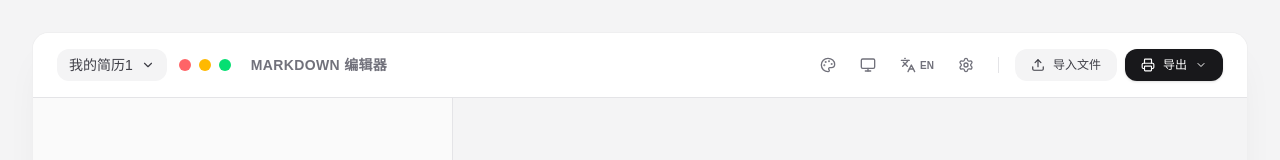
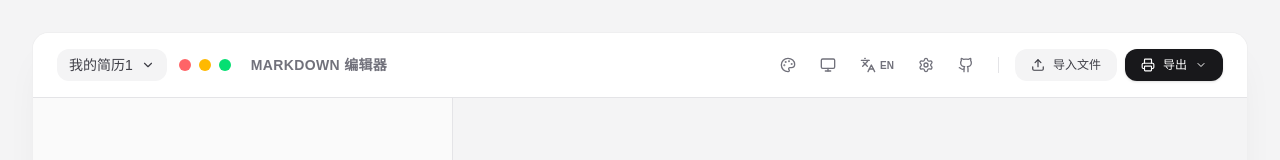
Before and after one commit to jonbrown66/openResume, a Next.js app: page / in a window 1280 px wide. Shown: the top 160 px of the page. Built offline with nearby package versions, Linux system fonts and the light colour scheme; a web font is replaced by a local one.

Commit message:
Add GitHub project link to the header

```diff
--- a/src/components/AppHeader.tsx
+++ b/src/components/AppHeader.tsx
@@ -11,6 +11,7 @@ import {
   Upload,
   ChevronDown,
   Palette,
+  Github,
 } from 'lucide-react';
 
 import type { AppLanguage, AppTheme, TranslationSet, ResumeTemplate } from '@/config/ui';
@@ -23,6 +24,8 @@ import { ProjectSelector } from './ProjectSelector';
 import type { ResumeThemeConfig } from '@/types/theme';
 import { ThemeEditorPanel } from './ThemeEditorPanel';
 import { buttonHoverVariants, springTransition } from '@/lib/motion';
+
+const PROJECT_GITHUB_URL = 'https://github.com/jonbrown66/openResume';
 
 interface AppHeaderProps {
   fileInputRef: RefObject<HTMLInputElement | null>;
@@ -203,6 +206,19 @@ export const AppHeader = memo(function AppHeader({
           <Settings size={16} />
         </motion.button>
 
+        <motion.a
+          href={PROJECT_GITHUB_URL}
+          target="_blank"
+          rel="noreferrer"
+          className="p-2 rounded-lg hover:bg-zinc-100 dark:hover:bg-zinc-800 text-zinc-500 dark:text-zinc-400 transition-colors flex items-center justify-center"
+          title={t.githubProject}
+          aria-label={t.githubProject}
+          whileHover={{ scale: 1.1 }}
+          whileTap={{ scale: 0.95 }}
+        >
+          <Github size={16} />
+        </motion.a>
+
         <div className="hidden sm:block w-px h-4 bg-zinc-200 dark:bg-zinc-700 mx-1 sm:mx-2"></div>
 
         <input
--- a/src/config/ui.ts
+++ b/src/config/ui.ts
@@ -100,6 +100,7 @@ export const translations = {
     aiConnectionFailed: 'Connection test failed',
     aiConnectionMissingApiKey: 'Please enter an API key before testing the model.',
     aiConnectionMissingModel: 'Please enter a model name before testing the connection.',
+    githubProject: 'Open GitHub Project',
     // LLM Config
     llmConfigTitle: 'AI Engine Configuration',
     llmConfigDesc: 'Manage your AI interface credentials',
@@ -217,6 +218,7 @@ export const translations = {
     aiConnectionFailed: '连通性测试失败',
     aiConnectionMissingApiKey: '请先填写 API Key 再测试模型。',
     aiConnectionMissingModel: '请先填写模型名称再测试连通性。',
+    githubProject: '打开 GitHub 项目',
     // LLM Config
     llmConfigTitle: '智能引擎配置',
     llmConfigDesc: '管理您的 AI 接口凭证',
```
Also changed, not shown: 1 other file (tests, documents, lock files or other folders).
